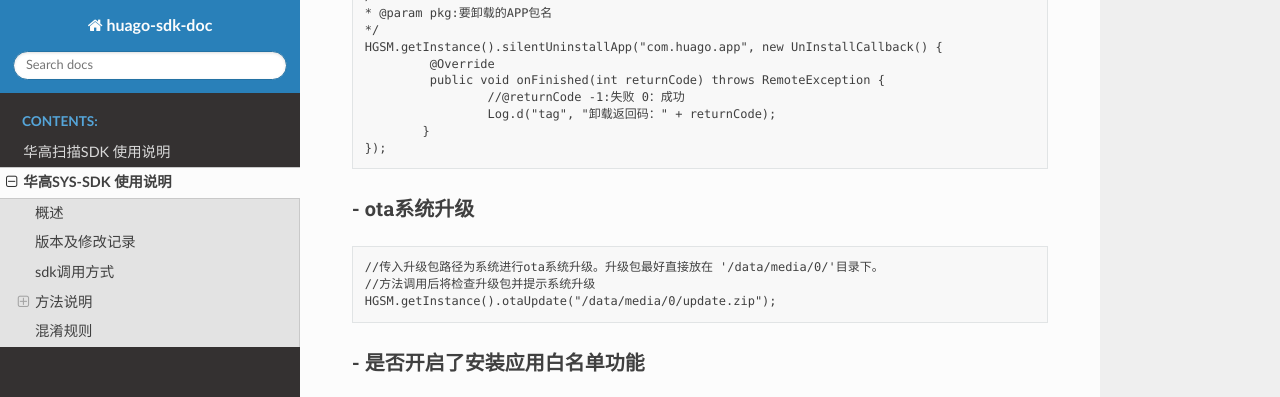
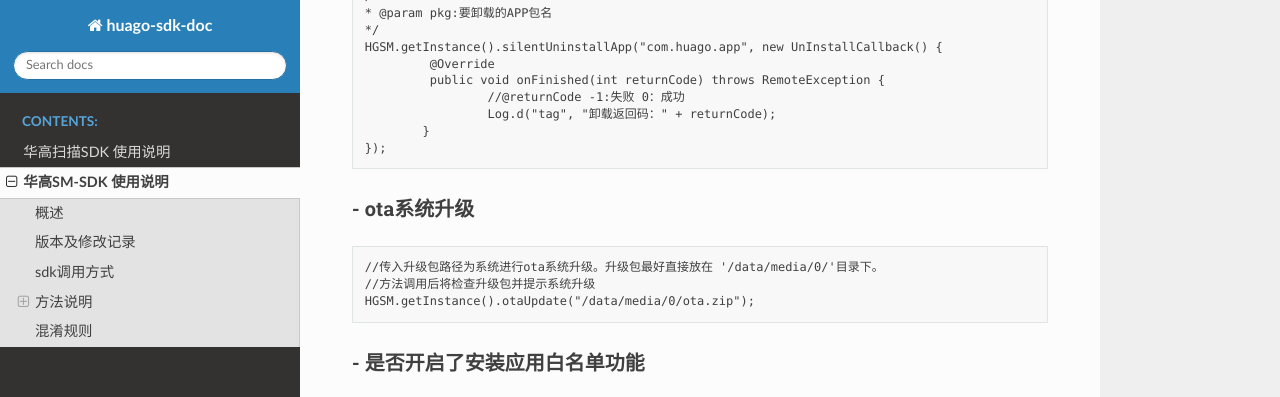
Before and after one commit to xjiangyan/huago-sdk, a Sphinx documentation site: the page built from source/smsdk.rst, in a window 1280 px wide and 900 px high, scrolled down 6080 px. Shown: the top 397 px of the window. Built offline with Sphinx 7.4.7 and the Read the Docs theme 2.0.0, drawn with Linux system fonts in a browser that asks for light colours; some of the changed text lies outside the part shown.

Commit message:
update ota package name

```diff
--- a/source/smsdk.rst
+++ b/source/smsdk.rst
@@ -1,4 +1,4 @@
-华高SYS-SDK 使用说明
+华高SM-SDK 使用说明
 ====================
 
 
@@ -8,7 +8,7 @@
 
 ..
 
-	本SYS-SDK(SystemSdk)对基于rk3399版本的Android系统的华高扫描仪，提供一些常用功能以及系统性功能帮助Android开发。
+	本SM-SDK(SystemSdk)对基于rk3399版本的Android系统的华高扫描仪，提供一些常用功能以及系统性功能帮助Android开发。
 
 ================
 版本及修改记录
@@ -369,7 +369,7 @@ void clearAutoRunList()																	清空开机需要拉起的APP包名
 
 	//传入升级包路径为系统进行ota系统升级。升级包最好直接放在 '/data/media/0/'目录下。
 	//方法调用后将检查升级包并提示系统升级
-	HGSM.getInstance().otaUpdate("/data/media/0/update.zip");
+	HGSM.getInstance().otaUpdate("/data/media/0/ota.zip");
 
 -------------------------------------
 - **是否开启了安装应用白名单功能**
```
Also changed, not shown: other parts of source/smsdk.rst (+1 -1 lines).
